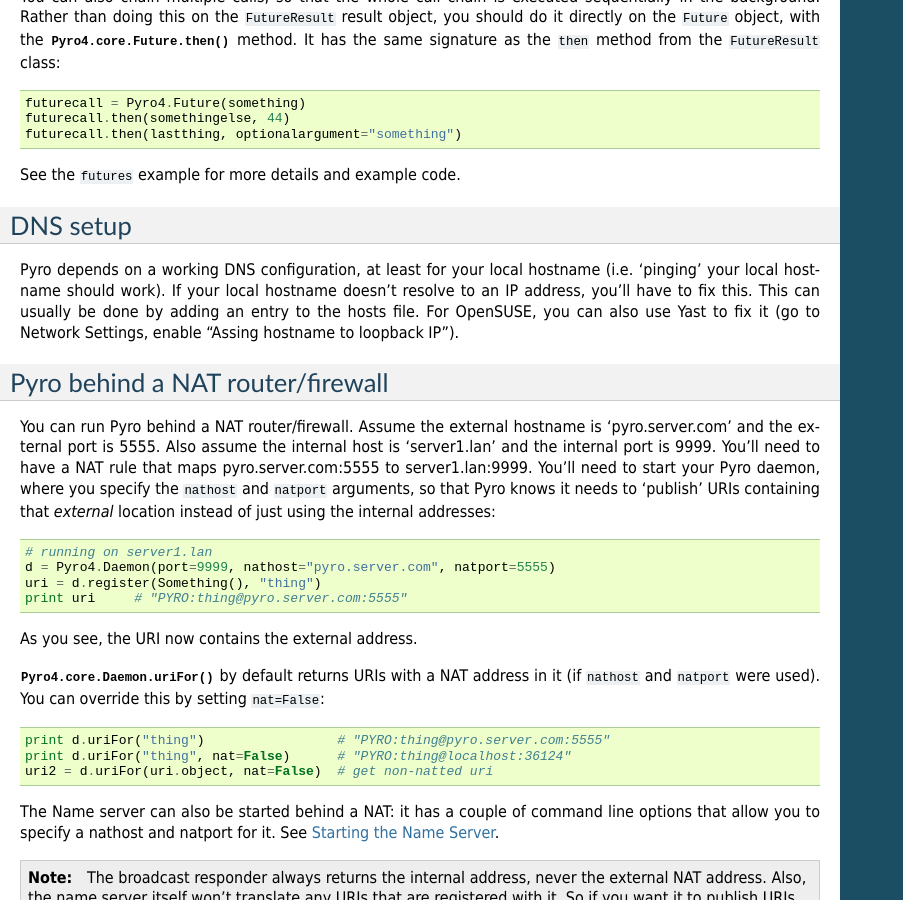
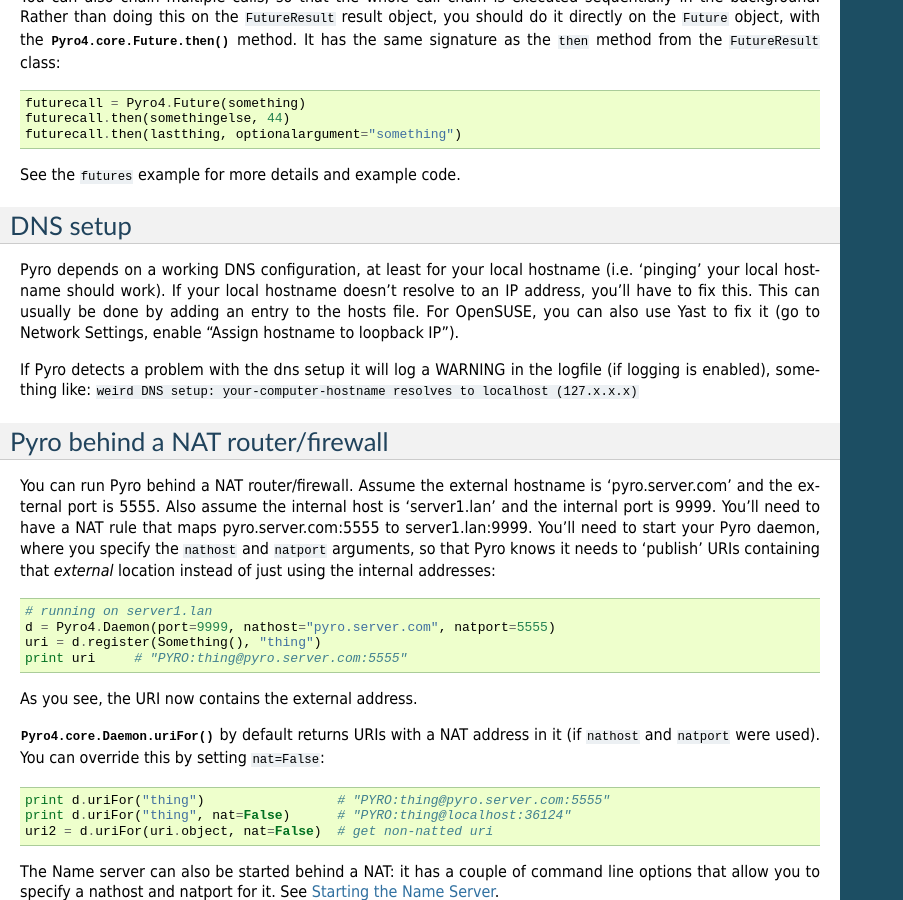
Before and after one commit to delmic/Pyro4, a Sphinx documentation site: the page built from docs/source/tipstricks.rst, in a window 1280 px wide and 900 px high, scrolled down 1700 px. Shown: the whole window, without its empty margins (0-903 px from the left). Built offline with Sphinx 7.4.7, drawn with Linux system fonts in a browser that asks for light colours; the version number could not be read and is left out.

Commit message:
tiny bit more info on the dns-warning
git-svn-id: svn://svn.razorvine.net/Pyro/Pyro4/trunk@691 08cfa0ad-1c00-4aa0-9110-f4b10de7e716

```diff
--- a/docs/source/tipstricks.rst
+++ b/docs/source/tipstricks.rst
@@ -109,7 +109,10 @@
 Pyro depends on a working DNS configuration, at least for your local hostname (i.e. 'pinging' your local hostname should work).
 If your local hostname doesn't resolve to an IP address, you'll have to fix this.
 This can usually be done by adding an entry to the hosts file. For OpenSUSE, you can also use Yast to fix it
-(go to Network Settings, enable "Assing hostname to loopback IP").
+(go to Network Settings, enable "Assign hostname to loopback IP").
+
+If Pyro detects a problem with the dns setup it will log a WARNING in the logfile (if logging is enabled),
+something like: ``weird DNS setup: your-computer-hostname resolves to localhost (127.x.x.x)``
 
 
 .. _nat-router:
```
